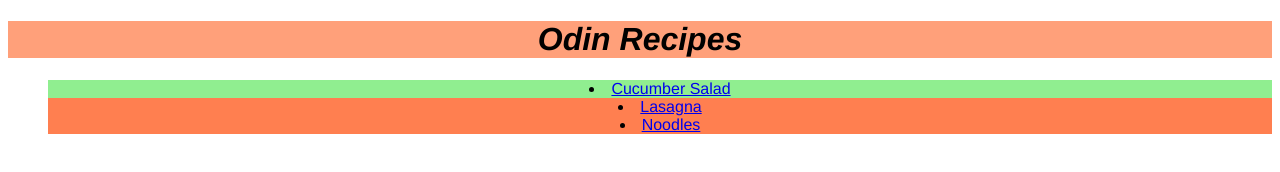
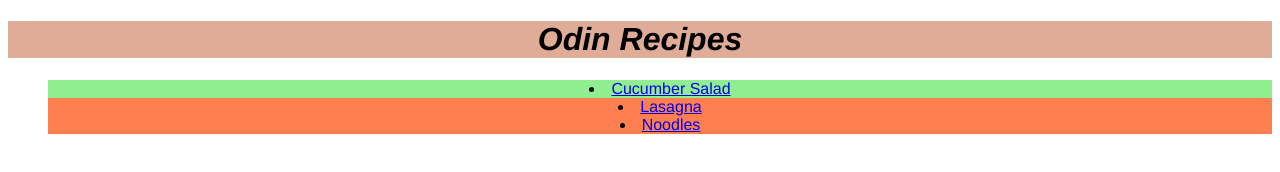
Before and after one commit to dave-grave/TOP-1, a plain HTML site: page index.html in a window 1280 px wide. Drawn offline with Linux system fonts and the light colour scheme.

Commit message:
change background color for titles to rgb value

```diff
--- a/styles.css
+++ b/styles.css
@@ -6,7 +6,7 @@
 .title {
     font-weight: bold;
     font-style: italic;
-    background: lightsalmon;
+    background: rgb(223, 172, 152, 1.0);
 }
 
 ul, ol {
```
